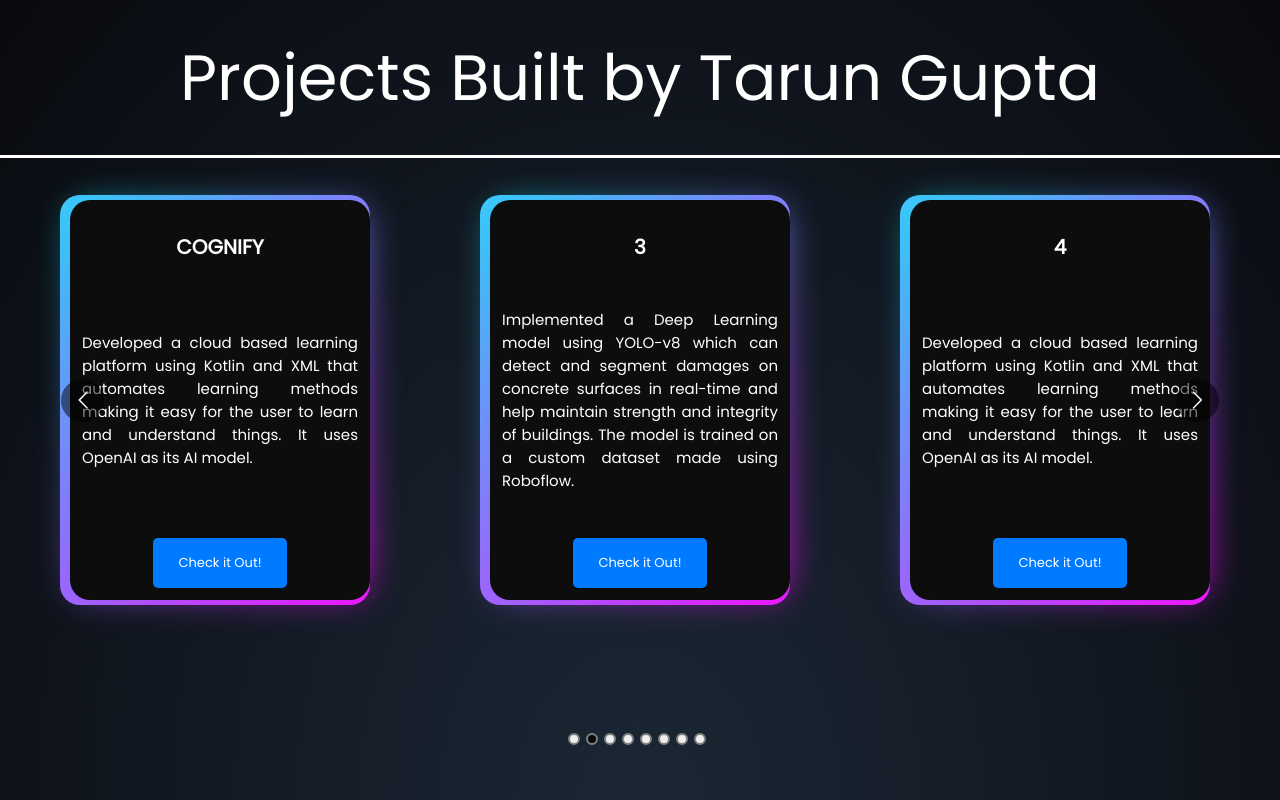
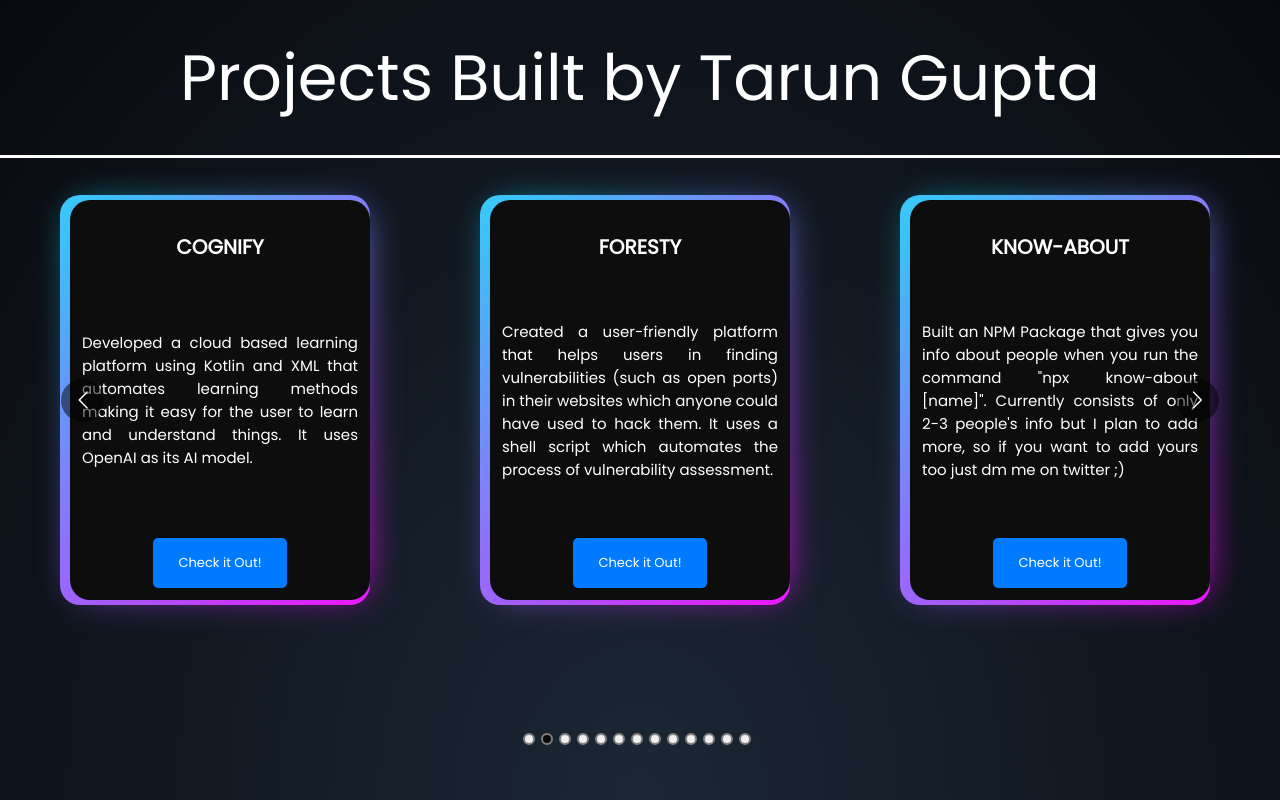
Before and after one commit to MaybeTarun/AllProjects, a React (Create React App) app: page / in a window 1280 px wide. Built offline with nearby package versions, Linux system fonts and the light colour scheme.

Commit message:
added cards info

```diff
--- a/src/App.js
+++ b/src/App.js
@@ -62,43 +62,73 @@
   {
     heading: `Concrete Damage Detector`,
     desc: `Implemented a Deep Learning model using YOLO-v8 which can detect and segment damages on concrete surfaces in real-time and help maintain strength and integrity of buildings. The model is trained on a custom dataset made using Roboflow.`,
-    link: 'https://github.com/MaybeTarun/Concrete-Damage-Detector'
+    link: `https://github.com/MaybeTarun/Concrete-Damage-Detector`
   },
   {
     heading: `Cognify`,
     desc: `Developed a cloud based learning platform using Kotlin and XML that automates learning methods making it easy for the user to learn and understand things. It uses OpenAI as its AI model.`,
-    link: 'https://maybetarun.github.io/CognifyWebsite.github.io/'
+    link: `https://github.com/MaybeTarun/Cognify`
   },
   {
-    heading: `3`,
-    desc: `Implemented a Deep Learning model using YOLO-v8 which can detect and segment damages on concrete surfaces in real-time and help maintain strength and integrity of buildings. The model is trained on a custom dataset made using Roboflow.`,
-    link: 'https://github.com/MaybeTarun/Concrete-Damage-Detector'
+    heading: `Foresty`,
+    desc: `Created a user-friendly platform that helps users in finding vulnerabilities (such as open ports) in their websites which anyone could have used to hack them. It uses a shell script which automates the process of vulnerability assessment.`,
+    link: `https://github.com/MaybeTarun/Foresty`
   },
   {
-    heading: `4`,
-    desc: `Developed a cloud based learning platform using Kotlin and XML that automates learning methods making it easy for the user to learn and understand things. It uses OpenAI as its AI model.`,
-    link: 'https://maybetarun.github.io/CognifyWebsite.github.io/'
+    heading: `Know-About`,
+    desc: `Built an NPM Package that gives you info about people when you run the command "npx know-about [name]". Currently consists of only 2-3 people's info but I plan to add more, so if you want to add yours too just dm me on twitter ;)`,
+    link: `https://www.npmjs.com/package/know-about`
   },
   {
-    heading: `5`,
-    desc: `Implemented a Deep Learning model using YOLO-v8 which can detect and segment damages on concrete surfaces in real-time and help maintain strength and integrity of buildings. The model is trained on a custom dataset made using Roboflow.`,
-    link: 'https://github.com/MaybeTarun/Concrete-Damage-Detector'
+    heading: `Image Colorizer`,
+    desc: `This website is a photo colorizer. You can upload your black and white photos and it uses a machine learning model, created by Rich Zhang, to colorize the images for you!`,
+    link: `https://github.com/MaybeTarun/ImageColorizer`
   },
   {
-    heading: `6`,
-    desc: `Developed a cloud based learning platform using Kotlin and XML that automates learning methods making it easy for the user to learn and understand things. It uses OpenAI as its AI model.`,
-    link: 'https://maybetarun.github.io/CognifyWebsite.github.io/'
+    heading: `Holostry`,
+    desc: `Developed this project for a 24hr Hackathon - MOZOHACK with my friends. It consists of 3D holographic model of carbon compounds which students can use to visualize the compounds in 3 dimensions making it easier for them to understand.`,
+    link: `https://github.com/MaybeTarun/Holostry`
   },
   {
-    heading: `7`,
-    desc: `Implemented a Deep Learning model using YOLO-v8 which can detect and segment damages on concrete surfaces in real-time and help maintain strength and integrity of buildings. The model is trained on a custom dataset made using Roboflow.`,
-    link: 'https://github.com/MaybeTarun/Concrete-Damage-Detector'
+    heading: `Payback-to-ya`,
+    desc: `Created an NPM package which you can add to your website if your client doesn't pay you on time. It will slowly make the website disappear in 7 days and the client will be in ShIk sHaK ShOk.`,
+    link: `https://www.npmjs.com/package/payback-to-ya`
   },
   {
-    heading: `8`,
-    desc: `Developed a cloud based learning platform using Kotlin and XML that automates learning methods making it easy for the user to learn and understand things. It uses OpenAI as its AI model.`,
-    link: 'https://maybetarun.github.io/CognifyWebsite.github.io/'
+    heading: `Sentiment Analyzer`,
+    desc: `It is a Python application that utilizes the Boto3 library to interact with Amazon Comprehend's sentiment analysis service. The application is built with a graphical user interface (GUI) created using the Tkinter library.`,
+    link: `https://github.com/MaybeTarun/SentimentAnalyzer`
+  },
+  {
+    heading: `Spree`,
+    desc: `Just a movie recommendation website that uses OMDb API.`,
+    link: `https://github.com/MaybeTarun/Spree`
+  },
+  {
+    heading: `Dad Jokes`,
+    desc: `Built a chrome extension that displays random dad jokes whenever used. It uses an API called icanhazdadjoke.`,
+    link: `https://github.com/MaybeTarun/DadJokes-ChromeExt`
+  },
+  {
+    heading: `Aint a Calculator`,
+    desc: `I honestly don't know why I built this. But whats done is done. It is a calculator which only works when you switch its lever on. It also displays some math puns (coz it's fun). My original idea was to display math questions which you have to answer in order for the calculator to work. (might complete it someday)`,
+    link: `https://maybetarun.github.io/AintACalculator.github.io/`
+  },
+  {
+    heading: `Bank Management System`,
+    desc: `Built this with python as a school project. It is very basic but it is one of my first coding projects that worked just how I wanted it to be. So it is very close to my heart.`,
+    link: `https://github.com/MaybeTarun/Bank-Management-Project`
+  },
+  {
+    heading: `Dice Simulator`,
+    desc: `A very normal dice simulator built with Python. Also one of my very old school project.`,
+    link: `https://github.com/MaybeTarun/Dice-Simulator`
   }
+  // {
+  //   heading: ``,
+  //   desc: ``,
+  //   link: ``
+  // }
 ];
 
 export default App;
```
